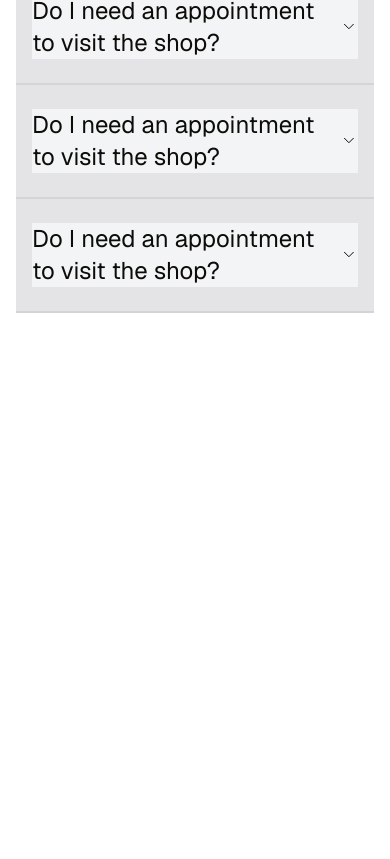
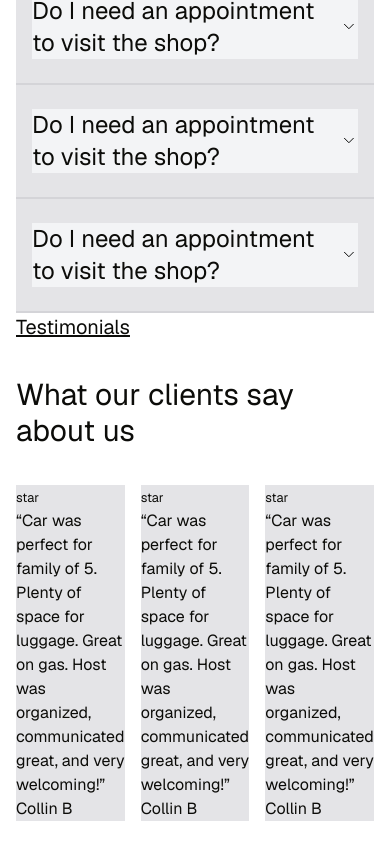
Before and after one commit to Gianfranco725/shop-scheduler, a Next.js app: page / in a window 390 px wide. Shown: the part 4836-5695 px from the top of the page. Before the commit the page ends 5157 px from the top, so only its background shows below. Built offline with nearby package versions, Linux system fonts and the light colour scheme.

Commit message:
feat(client): add initial responsive layout for testimonial section

```diff
--- a/src/app/(client)/page.tsx
+++ b/src/app/(client)/page.tsx
@@ -10,6 +10,53 @@ export default function Home() {
       <ServiceSection />
       <TestimonialSection />
       <FaqsSection />
+
+      <div className="reviews-section grid grid-cols-1 grid-rows-[auto_auto_auto_auto_auto] md:grid-cols-8 lg:grid-cols-12 xl:grid-cols-16 pb-10 lg:pb-20 gap-4">
+        <small className="text-xl underline mb-5 row-start-1 col-start-1 lg:col-start-2 md:col-span-8">
+          Testimonials
+        </small>
+        <p className="max-w-194 row-start-2 col-start-1 lg:col-start-2 md:col-span-8 text-3xl lg:text-4xl mb-5">
+          What our clients say about us
+        </p>
+        <div className="first-row-card-container flex col-start-1 lg:col-start-2 xl:col-start-2 row-start-3 md:col-span-8 lg:col-span-10 xl:col-span-14 gap-4">
+          <div className="review-card col-span-4 bg-zinc-200">
+            <small>star</small>
+            <p>
+              “Car was perfect for family of 5. Plenty of space for luggage.
+              Great on gas. Host was organized, communicated great, and very
+              welcoming!”
+            </p>
+            <div className="customer-info"> Collin B</div>
+          </div>
+          <div className="review-card col-span-4 bg-zinc-200">
+            <small>star</small>
+            <p>
+              “Car was perfect for family of 5. Plenty of space for luggage.
+              Great on gas. Host was organized, communicated great, and very
+              welcoming!”
+            </p>
+            <div className="customer-info"> Collin B</div>
+          </div>
+          <div className="hidden lg:block review-card col-span-4 bg-zinc-200">
+            <small>star</small>
+            <p>
+              “Car was perfect for family of 5. Plenty of space for luggage.
+              Great on gas. Host was organized, communicated great, and very
+              welcoming!”
+            </p>
+            <div className="customer-info"> Collin B</div>
+          </div>
+          <div className="review-card col-span-4 bg-zinc-200">
+            <small>star</small>
+            <p>
+              “Car was perfect for family of 5. Plenty of space for luggage.
+              Great on gas. Host was organized, communicated great, and very
+              welcoming!”
+            </p>
+            <div className="customer-info"> Collin B</div>
+          </div>
+        </div>
+      </div>
     </main>
   );
 }
```
